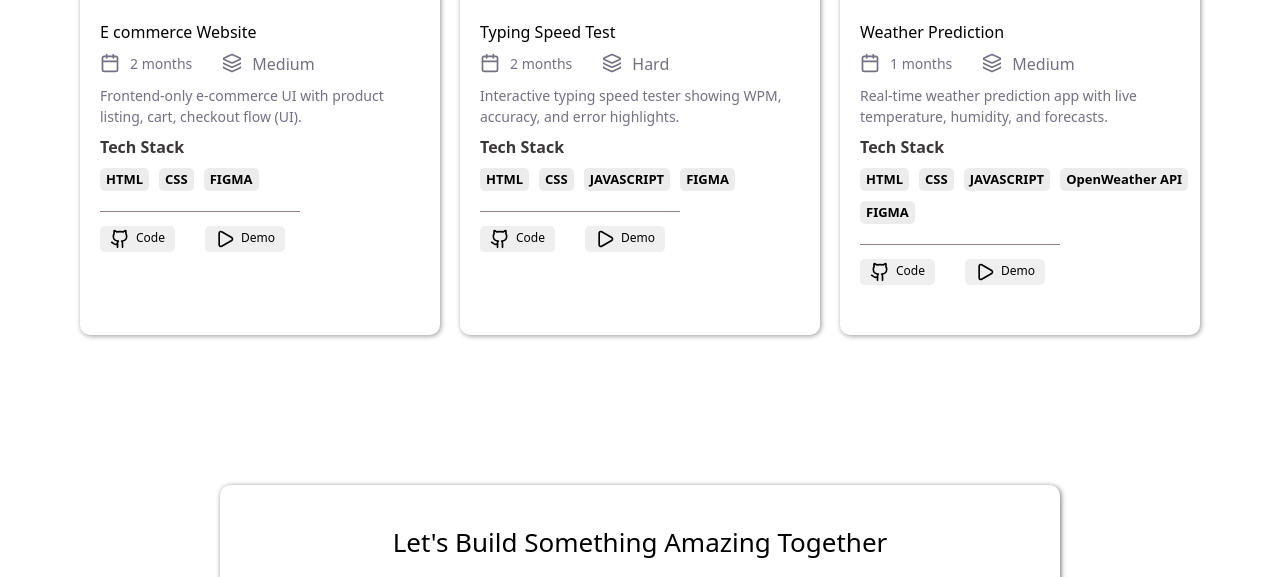
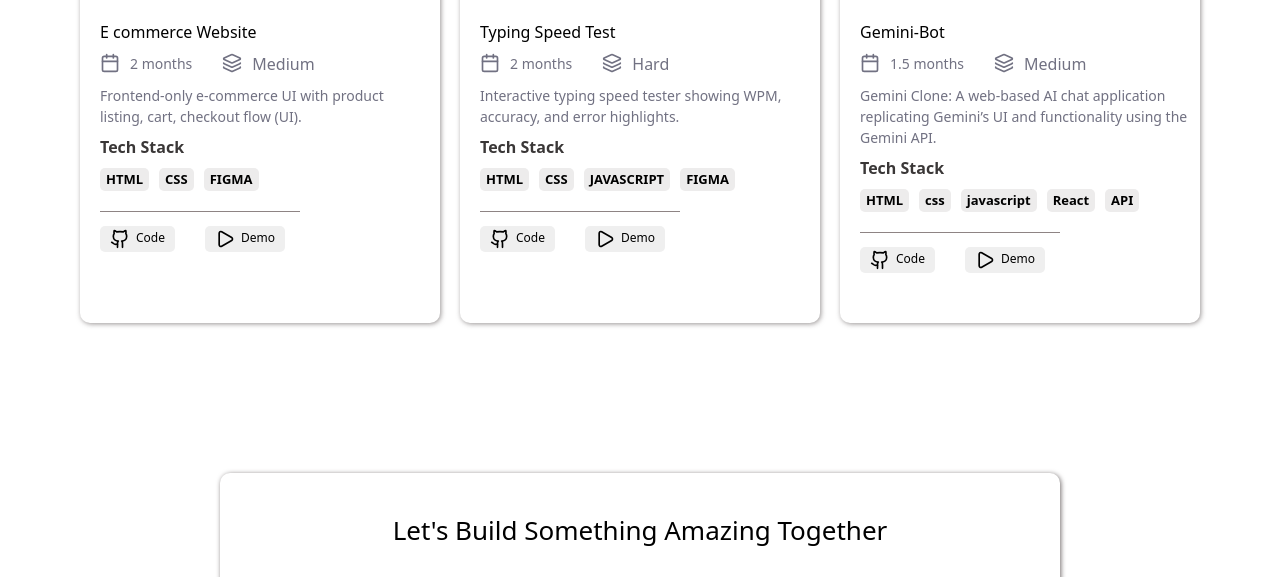
Before and after one commit to JayavardhanGundala/PORTFOLIO, a website: page index.html in a window 1280 px wide. Shown: the part 4506-5083 px from the top of the page. Drawn offline with nearby package versions, Linux system fonts and the light colour scheme.

Commit message:
tracking the app

```diff
--- a/index.html
+++ b/index.html
@@ -21,6 +21,10 @@
             });
         })();
         </script>
+        <script>
+  window.va = window.va || function () { (window.vaq = window.vaq || []).push(arguments); };
+</script>
+<script defer src="/_vercel/insights/script.js"></script>
 </head>
 <body id="top">
      <nav id="navbar" class=".h">
--- /dev/null
+++ b/package.json
@@ -0,0 +1,5 @@
+{
+  "dependencies": {
+    "@vercel/analytics": "^1.5.0"
+  }
+}
--- a/script/projects.js
+++ b/script/projects.js
@@ -36,13 +36,13 @@ const projects=[
 
 },
 {id:"p-4",
-    imgsrc:"https://plus.unsplash.com/premium_photo-1681488162344-542e0b7c3378?q=80&w=1074&auto=format&fit=crop&ixlib=rb-4.1.0&ixid=M3wxMjA3fDB8MHxwaG90by1wYWdlfHx8fGVufDB8fHx8fA%3D%3D",
-    title:"Weather Prediction",
-    time:"1 months",
+    imgsrc:"https://www.owebest.ai/files/Blogs/bg_img/84598979a3ea1df3f5dbbda958199c1c/gemini-ai-app.png",
+    title:"Gemini-Bot",
+    time:"1.5 months",
     leavel:"Medium",
-    desc:"Real-time weather prediction app with live temperature, humidity, and forecasts.",
-    tech:["HTML","CSS","JAVASCRIPT","OpenWeather API","FIGMA"],
-    git:"https://github.com/JayavardhanGundala/Weather-prediction",
+    desc:"Gemini Clone: A web-based AI chat application replicating Gemini’s UI and functionality using the Gemini API.",
+    tech:["HTML","css","javascript"," React "," API "],
+    git:"https://github.com/JayavardhanGundala/gemini-bot",
     featured:true
 
 },
```
Also changed, not shown: 1 other file.
